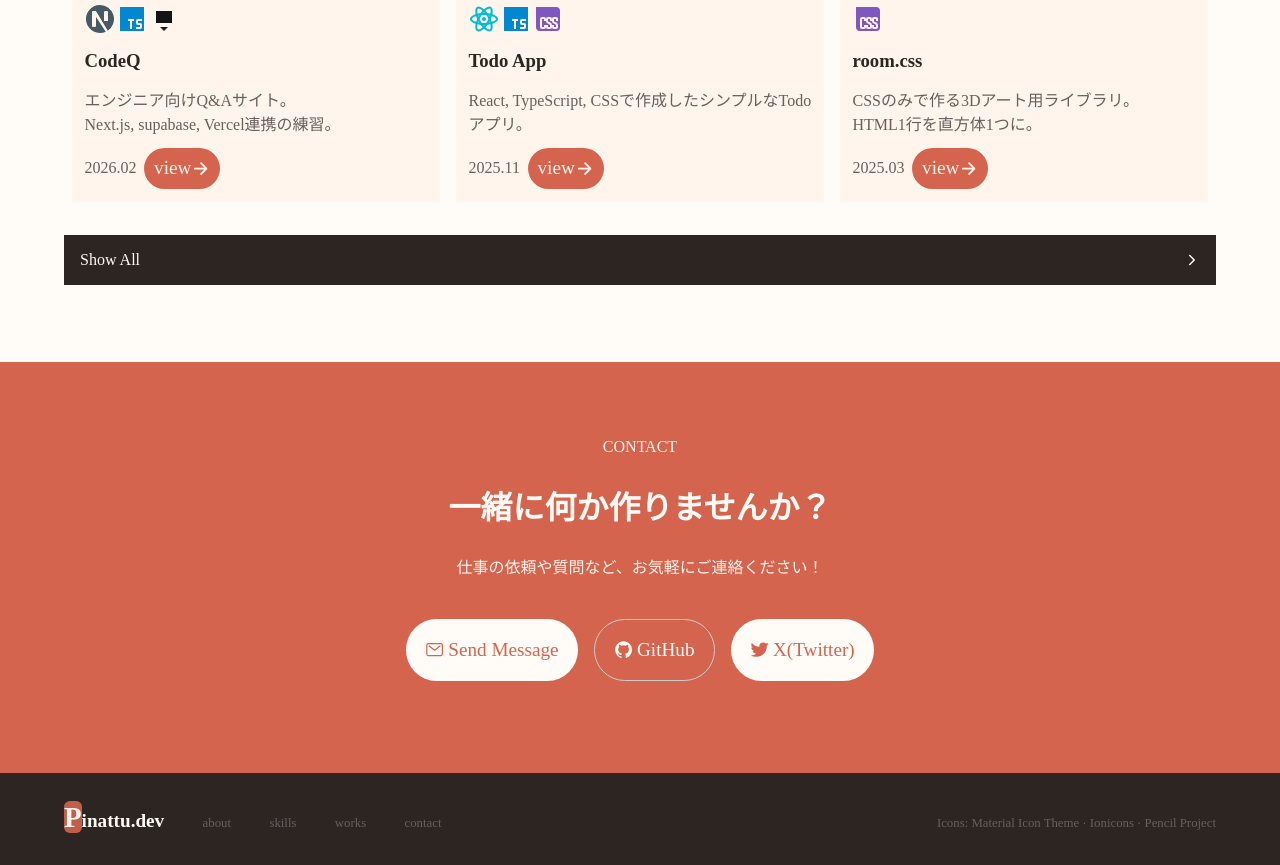
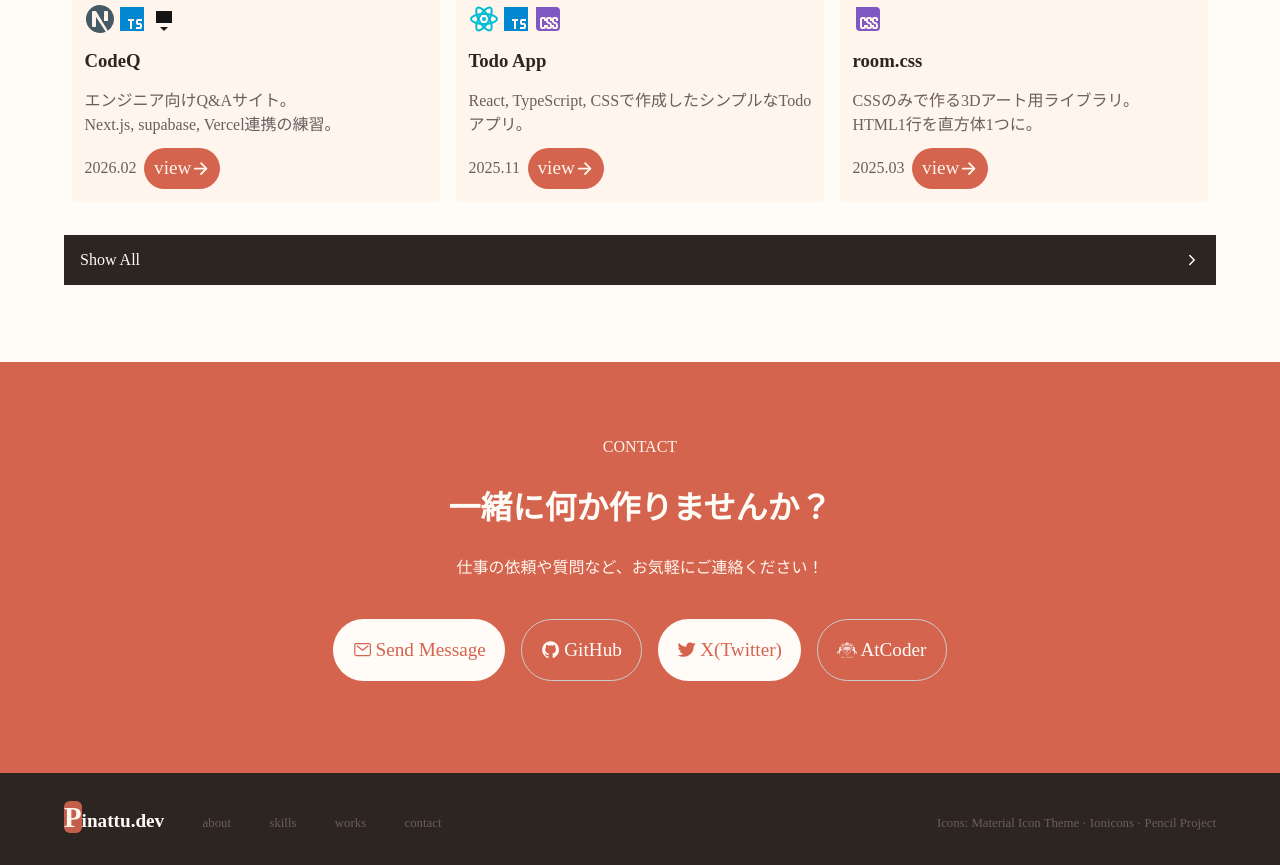
Before and after one commit to pinattutaro/portfolio, a plain HTML site: page index.html in a window 1280 px wide. Shown: the part 2354-3219 px from the top of the page. Drawn offline with nearby package versions, Linux system fonts and the light colour scheme.

Commit message:
add: link to my atcoder

```diff
--- a/default.css
+++ b/default.css
@@ -535,6 +535,11 @@ body {
                 &:nth-of-type(even) {
                     color: var(--red);
                 }
+
+                & > img {
+                    width: 1em;
+                    margin: 0;
+                }
             }
         }
     }
--- a/index.html
+++ b/index.html
@@ -453,6 +453,7 @@
             <a href="mailto:rc23135r@st.omu.ac.jp" class="btn"><ion-icon name="mail-outline"></ion-icon>Send Message</a>
             <a href="https://github.com/pinattutaro" class="btn"><ion-icon name="logo-github"></ion-icon>GitHub</a>
             <a href="https://x.com/b44bca9e" class="btn"><ion-icon name="logo-twitter"></ion-icon>X(Twitter)</a>
+            <a href="https://atcoder.jp/users/pinattu" class="btn"><img src="img/atcoder.png" alt="atcoder">AtCoder</a>
         </div>
     </div>
     <div id="footer">
```
Also changed, not shown: img/atcoder.png (added).
